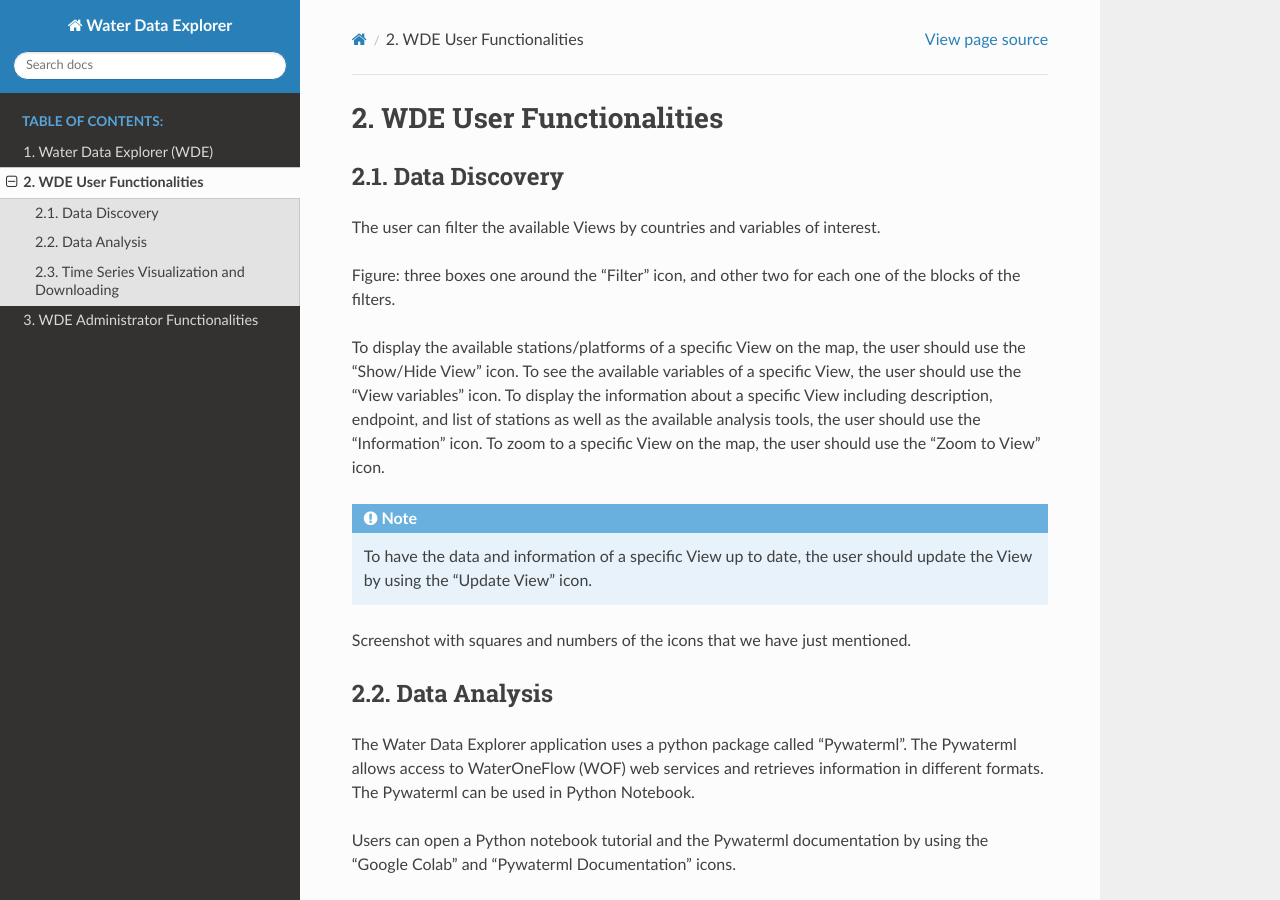
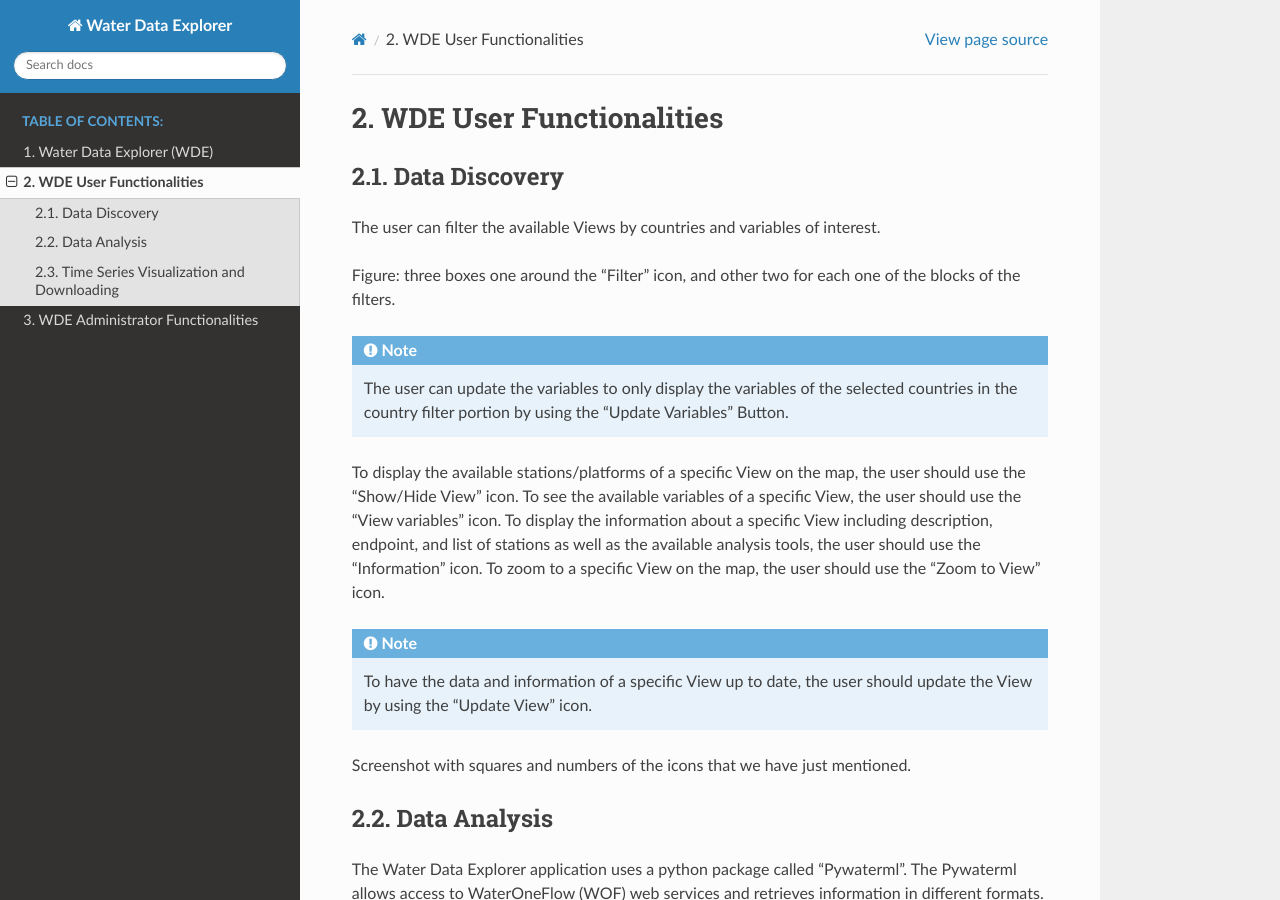
Before and after one commit to BYU-Hydroinformatics/Water-Data-Explorer, a Sphinx documentation site: the page built from docs/WDE_user_func.rst, in a window 1280 px wide and 900 px high. Built offline with Sphinx 7.4.7 and the Read the Docs theme 2.0.0, drawn with Linux system fonts in a browser that asks for light colours.

Commit message:
Added extra note for update variables

```diff
--- a/docs/WDE_user_func.rst
+++ b/docs/WDE_user_func.rst
@@ -8,6 +8,11 @@ Data Discovery
 The user can filter the available Views by countries and variables of interest.
 
 Figure:  three boxes one around the “Filter” icon, and other two for each one of the blocks of the filters.
+
+.. note::
+   The user can update the variables to only display the variables of the selected countries in the country filter portion by
+   using the "Update Variables" Button.
+
 
 To display the available stations/platforms of a specific View on the map, the user should use the
 “Show/Hide View” icon. To see the available variables of a specific View, the user should use the
```
